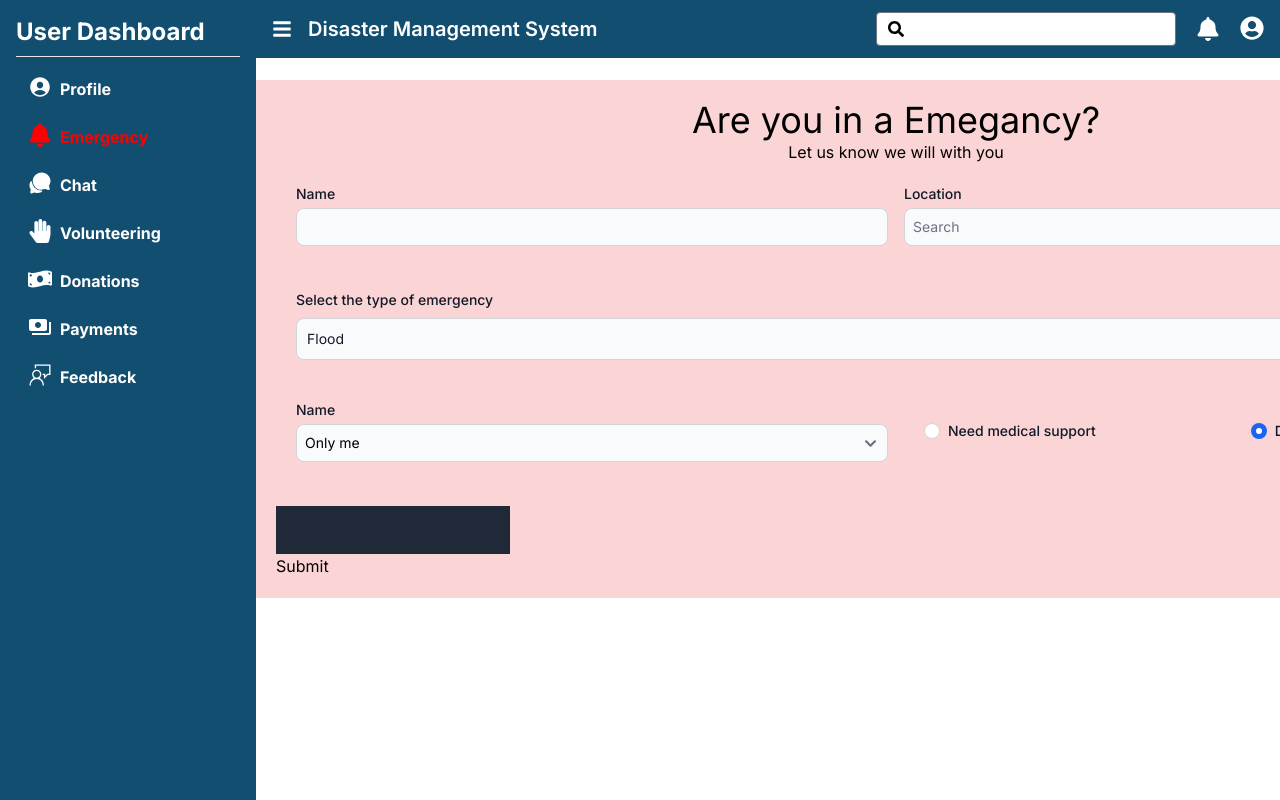
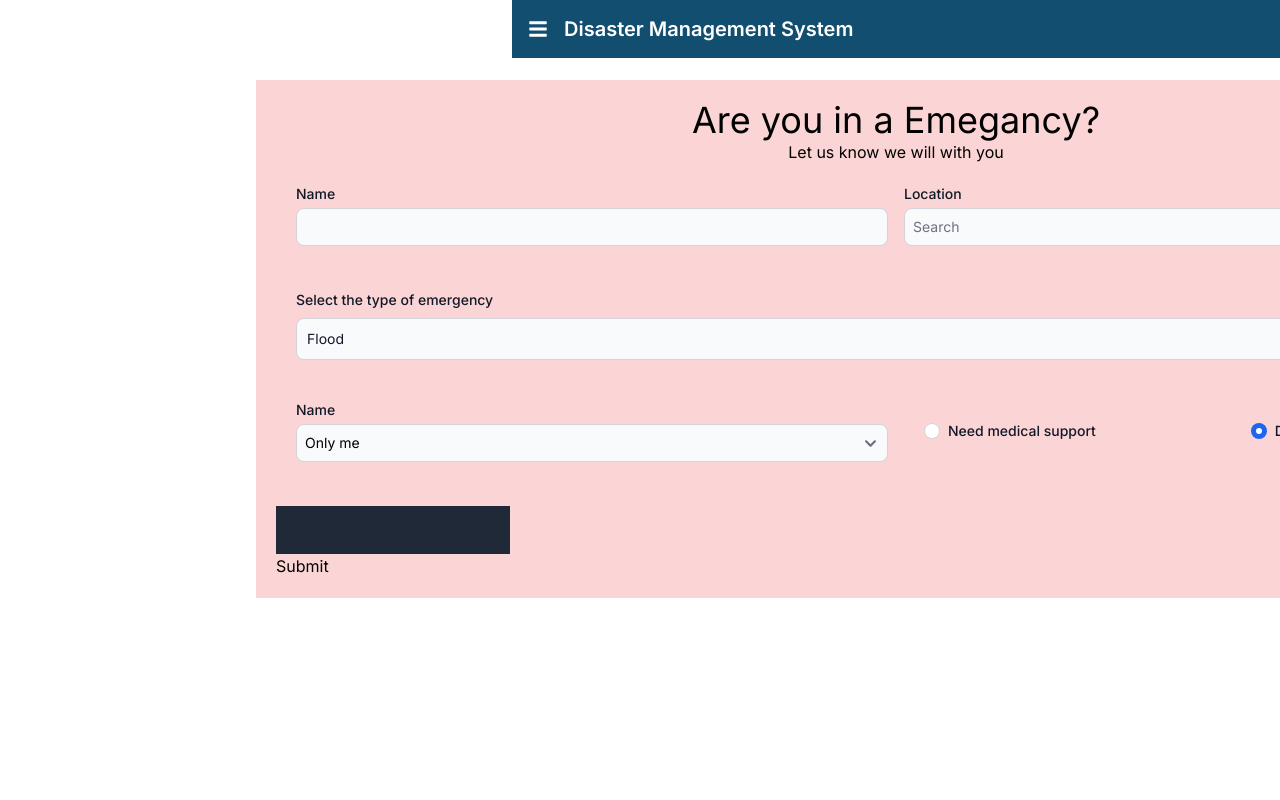
Before and after one commit to Selani00/DMS-front_end, a React (Vite) app: page /Emergancy_form in a window 1280 px wide. Shown: the top 800 px of the page. Built offline with nearby package versions, Linux system fonts and the light colour scheme.

Commit message:
try 1 to fixed sidebar problem

```diff
--- a/src/App.jsx
+++ b/src/App.jsx
@@ -14,6 +14,7 @@ import Volunteering_form from "./pages/Dashboard/Volunteering"
 import Donation_form from "./pages/Dashboard/Donation_form"
 import UDashboard from "./pages/Dashboard/Dashbord"
 import { BrowserRouter,Routes,Route } from "react-router-dom";
+import User_Main from "./pages/Dashboard/main";
 
 
 
@@ -38,6 +39,7 @@ function App() {
         <Route path="/Volunteering_form" element={<Volunteering_form/>} />
         <Route path="/Donation_form" element={<Donation_form/>} />
         <Route path="/UDashboard" element={<UDashboard/>} />
+        <Route path="/User_Main" element={<User_Main/>} />
       </Routes>
     </BrowserRouter>
   )
--- a/src/components/Common/Emergancy_icon.jsx
+++ b/src/components/Common/Emergancy_icon.jsx
@@ -3,7 +3,7 @@ import { TbBellRingingFilled } from "react-icons/tb";
 
 const Emergancy_icon = () => {
   return (
-    <a href="/UDashboard">
+    <a href="/User_Main">
       <div className="fixed bottom-5 sm:right-8 right-4 z-[999] cursor-pointer text-4xl bg-red-600 w-11 h-11 md:w-16 md:h-16 flex items-center justify-center rounded-full animate-bounce">
         <TbBellRingingFilled
           style={{ color: "white" }}
--- a/src/pages/Dashboard/CommonAncestor.jsx
+++ /dev/null
@@ -1,18 +0,0 @@
-// CommonAncestor.jsx
-import { useState } from "react";
-import Dashboard from "./Dashbord";
-import User_Nav from "./User_Nav";
-//This should be use
-
-const CommonAncestor = () => {
-  const [sidebarToggle, setSidebarToggle] = useState(false);
-
-  return (
-    <div>
-      <Dashboard sidebarToggle={sidebarToggle} setSidebarToggle={setSidebarToggle} />
-      <EmergencyForm sidebarToggle={sidebarToggle} />
-    </div>
-  );
-};
-
-export default CommonAncestor;
--- a/src/pages/Dashboard/Dashbord.jsx
+++ b/src/pages/Dashboard/Dashbord.jsx
@@ -2,13 +2,13 @@ import { useState } from "react";
 import Slidebar from "./SliderBar";
 import User_Nav from "./User_Nav";
 
-const Dashboard = ( ) => {
-    const [sidebarToggle,setSidebarToggle]=useState(false);
+const Dashboard = ({sidebarToggle,setSidebarToggle}) => {
+
     return(
-        <div className="flex w-full fixed top-0 left-0 z-[999] ">
-            <Slidebar sidebarToggle={sidebarToggle}/>
-            <User_Nav
-            sidebarToggle={sidebarToggle}
+        <div className={`${sidebarToggle ? "":"ml-64"} w-full fixed top-0 z-[999]`}>
+
+            <User_Nav sidebarToggle={sidebarToggle}
+
             setSidebarToggle={setSidebarToggle}/>
         </div>
     )
--- a/src/pages/Dashboard/Slidebar.jsx
+++ /dev/null
@@ -1,91 +0,0 @@
-import { useState } from "react";
-import {
-  FaArrowRight,
-  FaHandPaper,
-  FaMoneyBillWave,
-  FaBell,
-} from "react-icons/fa";
-import logo from "../../assets/logo.png";
-import { IoPersonCircle, IoChatbubbles, IoLogOut } from "react-icons/io5";
-import { MdPayments } from "react-icons/md";
-import { VscFeedback } from "react-icons/vsc";
-
-const Slidebar = () => {
-  const [nav, setNav] = useState(false);
-  const [isMenuOpen, setIsMenuOpen] = useState(false);
-
-  const handleNav = () => {
-    setNav(!nav);
-  };
-
-  const toggleMenu = () => {
-    setIsMenuOpen(!isMenuOpen);
-  };
-
-  const User_menuList = [
-    { icon: <IoPersonCircle />, label: "Profile",link: "/Profile"},
-    {
-      icon: <FaBell style={{ color: "red" }} />,
-      label: <span style={{ color: "red" }}>Emergency</span>,link: "/Emergancy_form"
-    },
-    { icon: <IoChatbubbles />, label: "Chat", link: "/Profile" },
-    { icon: <FaHandPaper />, label: "Volunteering", link: "/Volunteering_form" },
-    { icon: <FaMoneyBillWave />, label: "Donations", link: "/Profile" },
-    { icon: <MdPayments />, label: "Payments", link: "/Profile" },
-    { icon: <VscFeedback />, label: "Feedback", link: "/User_home" },
-  ];
-  return (
-    <div
-      className={`${
-        !nav ? "w-[200px]" : "w-30"
-      } h-screen bg-primary  relative duration-300 container`}
-    >
-      {/* <div
-        onClick={handleNav}
-        className={`text-gray-600 bg-gray-200 border-gray-800 w-10 h-10 flex items-center justify-center text-xl
-            rounded-full absolute top-7 right-[-15px] ${
-              nav ? "0" : "rotate-180"
-            } duration-300`}
-      >
-        <FaArrowRight />
-      </div> */}
-      <a href="/">
-        <div className="flex items-center text-2xl gap-4 p-2 text-white cursor-pointer border-b border-white font-semibold">
-          <div className="bg-white w-20 h-20 rounded-full flex justify-center items-center">
-            <img src={logo} alt="" className="w-20 object-cover" />
-          </div>
-          <h1 className={`${nav ? "hidden" : "flex"}`}>DMC</h1>
-        </div>
-      </a>
-
-      <div className="mt-6">
-        <ul className="text-gray-300 flex flex-col gap-5 p-2">
-          {User_menuList.map((item, index) => (
-            <li
-              key={index}
-              className={`${
-                nav ? "w-10 h-10 flex justify-center items-center " : ""
-              }  text-lg hover:bg-gray-300 hover:text-black p-2 rounded-md cursor-pointer`}
-            >
-              <a href={item.link} className="flex gap-4 items-center">
-                {item.icon}
-                <span className={`${nav ? "hidden" : "flex"}`}>
-                  {item.label}
-                </span>
-              </a>
-            </li>
-          ))}
-        </ul>
-      </div>
-
-      <div className="mt-20 text-gray-300 flex items-center justify-start gap-5 p-2 mx-2 hover:bg-gray-300 hover:text-black rounded-md cursor-pointer">
-        <IoLogOut className="w-15 h-15" />
-        <h1 className="text-lg">Logout</h1>
-      </div>
-
-
-    </div>
-  );
-};
-
-export default Slidebar;
--- a/src/pages/Dashboard/SliderBar.jsx
+++ b/src/pages/Dashboard/SliderBar.jsx
@@ -10,7 +10,7 @@ import { IoPersonCircle, IoChatbubbles, IoLogOut } from "react-icons/io5";
 import { MdPayments } from "react-icons/md";
 import { VscFeedback } from "react-icons/vsc";
 
-const SiderBar = ({sidebarToggle,setSidebarToggle}) => {
+const SiderBar = ({sidebarToggle}) => {
 
     const User_menuList = [
         { icon: <IoPersonCircle className="inline-block w-6 h-6 mr-2 -mt-2"/>, label: "Profile",link: "/Profile"},
@@ -27,7 +27,7 @@ const SiderBar = ({sidebarToggle,setSidebarToggle}) => {
 
 
     return(
-        <div className={`${sidebarToggle? "hidden" :"w-64"} bg-primary fixed h-full px-4 py-2`}>
+        <div className={`${sidebarToggle? "hidden" :"block"} bg-primary fixed h-full px-4 py-2`}>
             <div className="my-2 mb-2">
                 <h1 className="text-2xl font-bold text-white">User Dashboard</h1>
             </div>
--- /dev/null
+++ b/src/pages/Dashboard/main.jsx
@@ -0,0 +1,20 @@
+import React,{useState} from 'react'
+import Slidebar from './SliderBar'
+import Dashboard from './Dashbord'
+
+const main = () => {
+  const [sidebarToggle,setSidebarToggle]=useState(false);
+  return (
+    <div>
+        <div className='flex  '>
+            <Slidebar sidebarToggle={sidebarToggle}/>
+            <Dashboard sidebarToggle={sidebarToggle}
+
+            setSidebarToggle={setSidebarToggle}/>
+        </div>
+
+    </div>
+  )
+}
+
+export default main
```
